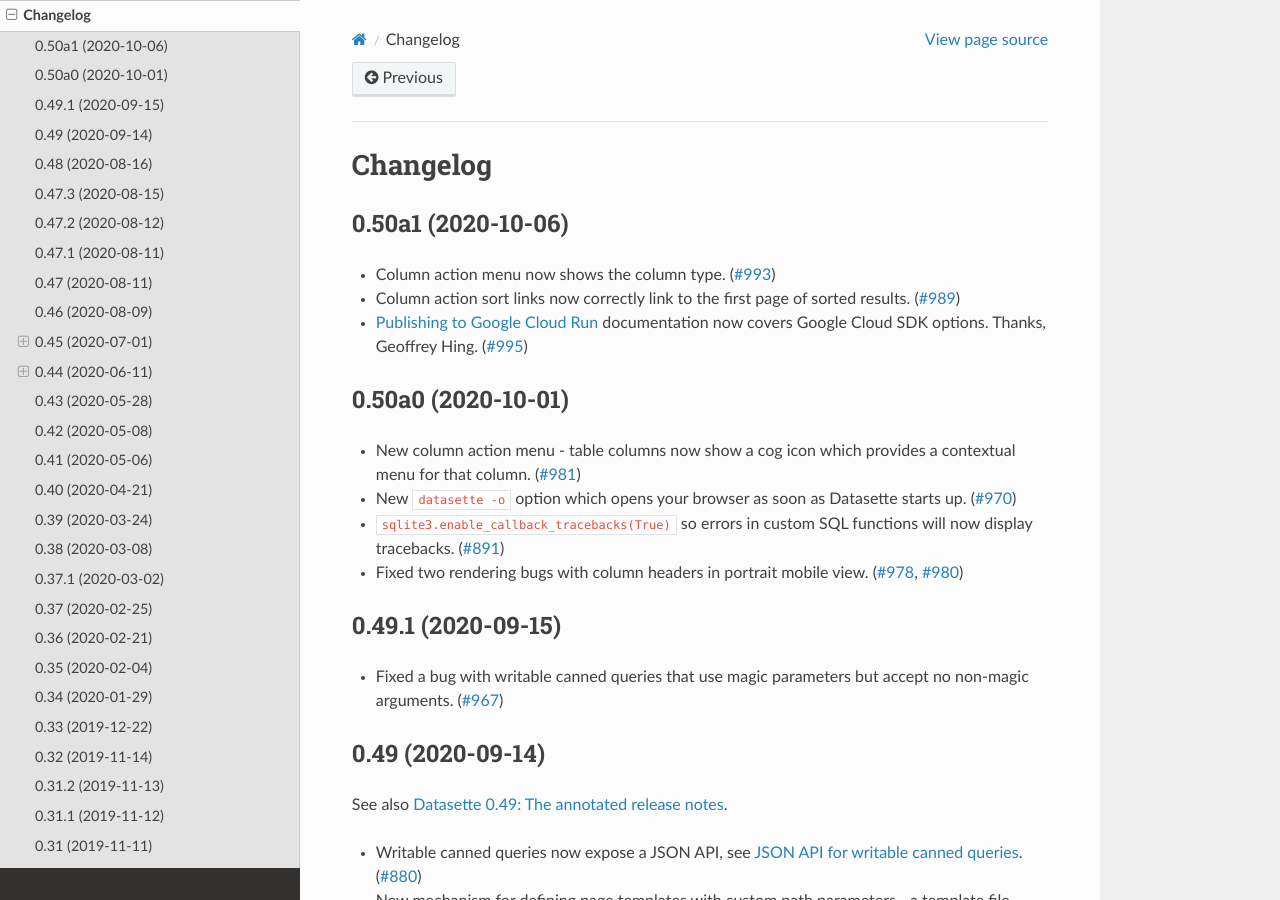
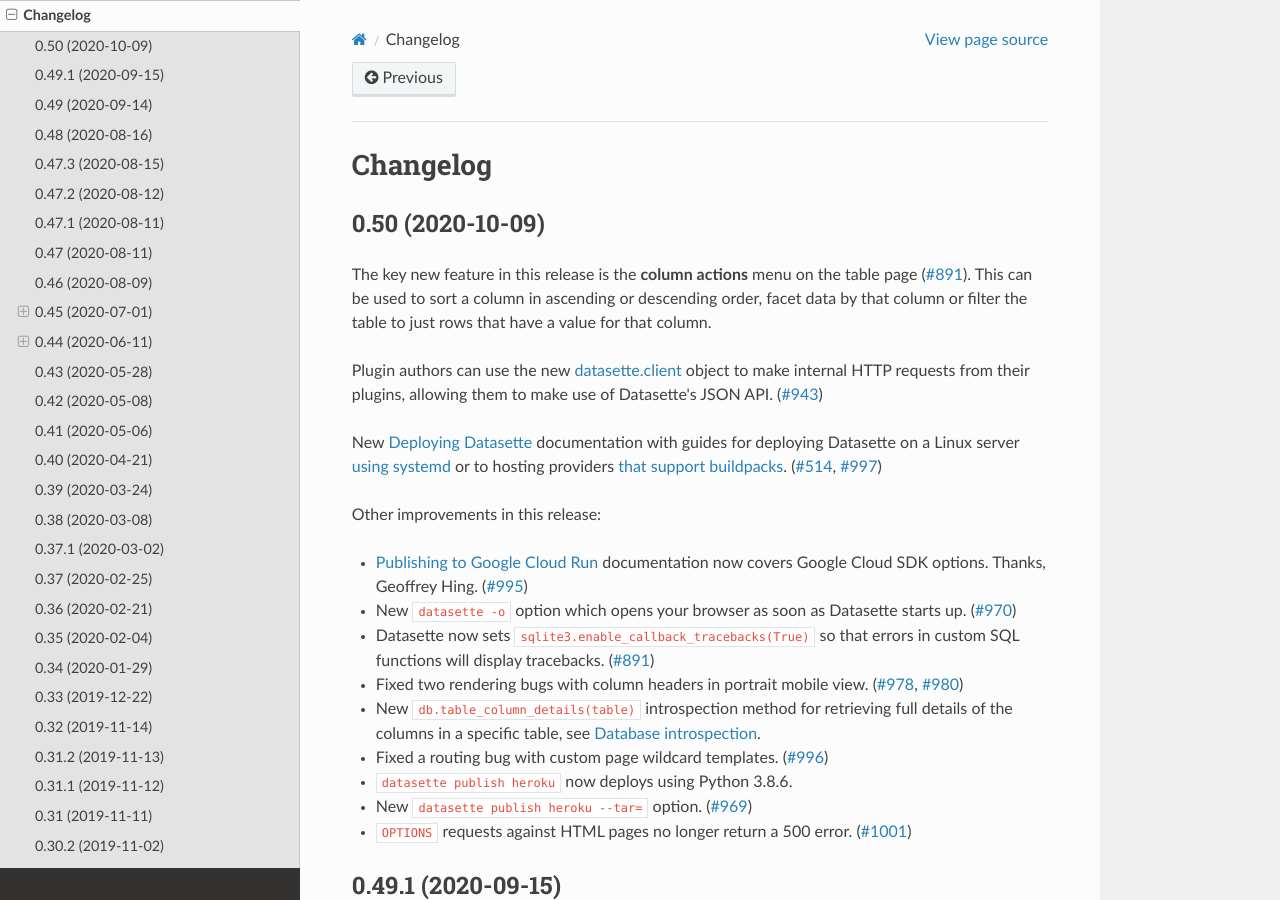
Before and after one commit to simonw/datasette, a Sphinx documentation site: the page built from docs/changelog.rst, in a window 1280 px wide and 900 px high. Built offline with Sphinx 7.4.7 and the Read the Docs theme 2.0.0, drawn with Linux system fonts in a browser that asks for light colours.

Commit message:
Release 0.50
Refs #1001, #514, #891, #943, #969, #970, #978, #980, #996, #997

Closes #1002

```diff
--- a/docs/changelog.rst
+++ b/docs/changelog.rst
@@ -4,24 +4,28 @@
 Changelog
 =========
 
-.. _v0_50_a1:
-
-0.50a1 (2020-10-06)
--------------------
-
-- Column action menu now shows the column type. (`#993 <https://github.com/simonw/datasette/issues/993>`__)
-- Column action sort links now correctly link to the first page of sorted results. (`#989 <https://github.com/simonw/datasette/issues/989>`__)
+.. _v0_50:
+
+0.50 (2020-10-09)
+-----------------
+
+The key new feature in this release is the **column actions** menu on the table page (`#891 <https://github.com/simonw/datasette/issues/891>`__). This can be used to sort a column in ascending or descending order, facet data by that column or filter the table to just rows that have a value for that column.
+
+Plugin authors can use the new :ref:`internals_datasette_client` object to make internal HTTP requests from their plugins, allowing them to make use of Datasette's JSON API. (`#943 <https://github.com/simonw/datasette/issues/943>`__)
+
+New :ref:`deploying` documentation with guides for deploying Datasette on a Linux server :ref:`using systemd <deploying_systemd>` or to hosting providers :ref:`that support buildpacks <deploying_buildpacks>`. (`#514 <https://github.com/simonw/datasette/issues/514>`__, `#997 <https://github.com/simonw/datasette/issues/997>`__)
+
+Other improvements in this release:
+
 - :ref:`publish_cloud_run` documentation now covers Google Cloud SDK options. Thanks, Geoffrey Hing. (`#995 <https://github.com/simonw/datasette/pull/995>`__)
-
-.. _v0_50_a0:
-
-0.50a0 (2020-10-01)
--------------------
-
-- New column action menu - table columns now show a cog icon which provides a contextual menu for that column. (`#981 <https://github.com/simonw/datasette/issues/981>`__)
 - New ``datasette -o`` option which opens your browser as soon as Datasette starts up. (`#970 <https://github.com/simonw/datasette/issues/970>`__)
-- ``sqlite3.enable_callback_tracebacks(True)`` so errors in custom SQL functions will now display tracebacks. (`#891 <https://github.com/simonw/datasette/issues/891>`__)
+- Datasette now sets ``sqlite3.enable_callback_tracebacks(True)`` so that errors in custom SQL functions will display tracebacks. (`#891 <https://github.com/simonw/datasette/issues/891>`__)
 - Fixed two rendering bugs with column headers in portrait mobile view. (`#978 <https://github.com/simonw/datasette/issues/978>`__, `#980 <https://github.com/simonw/datasette/issues/980>`__)
+- New ``db.table_column_details(table)`` introspection method for retrieving full details of the columns in a specific table, see :ref:`internals_database_introspection`.
+- Fixed a routing bug with custom page wildcard templates. (`#996 <https://github.com/simonw/datasette/issues/996>`__)
+- ``datasette publish heroku`` now deploys using Python 3.8.6.
+- New ``datasette publish heroku --tar=`` option. (`#969 <https://github.com/simonw/datasette/issues/969>`__)
+- ``OPTIONS`` requests against HTML pages no longer return a 500 error. (`#1001 <https://github.com/simonw/datasette/issues/1001>`__)
 
 .. _v0_49_1:
 
--- a/docs/internals.rst
+++ b/docs/internals.rst
@@ -330,8 +330,8 @@
 
 .. _internals_datasette_client:
 
-.client
--------
+datasette.client
+----------------
 
 Plugins can make internal HTTP requests to the Datasette instance within which they are running. This ensures that all of Datasette's external JSON APIs are also available to plugins.
 
@@ -364,7 +364,6 @@
     Execute an internal request with the given HTTP method against that path.
 
 For documentation on available ``**kwargs`` options and the shape of the HTTPX Response object refer to the `HTTPX Async documentation <https://www.python-httpx.org/async/>`__.
-
 
 .. _internals_database:
 
```
Also changed, not shown: README.md (+1 -0 lines).
